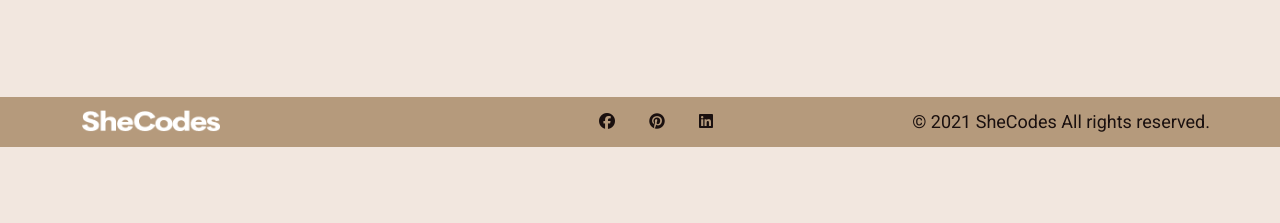
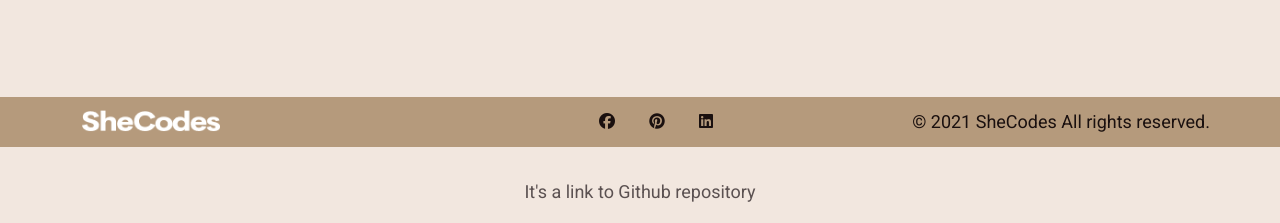
Before and after one commit to Julie-jul/shecodes-final-res, a plain HTML site: page index.html in a window 1280 px wide. Shown: the part 2708-2931 px from the top of the page. Before the commit the page ends 2855 px from the top, so only its background shows below. Drawn offline with nearby package versions, Linux system fonts and the light colour scheme.

Commit message:
Update index.html

```diff
--- a/index.html
+++ b/index.html
@@ -257,5 +257,12 @@
         </div>
       </div>
     </footer>
+    <p class="github">
+      <a
+        href="https://github.com/Julie-jul/shecodes-final-res"
+        title="Github repository"
+        >It's a link to Github repository</a
+      >
+    </p>
   </body>
 </html>
```
